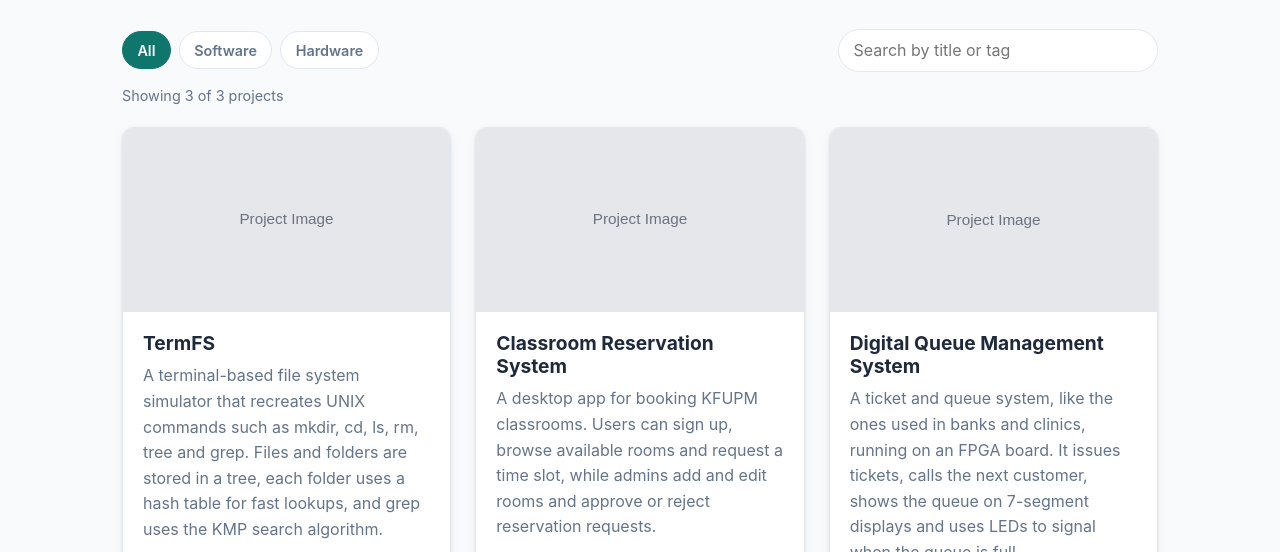
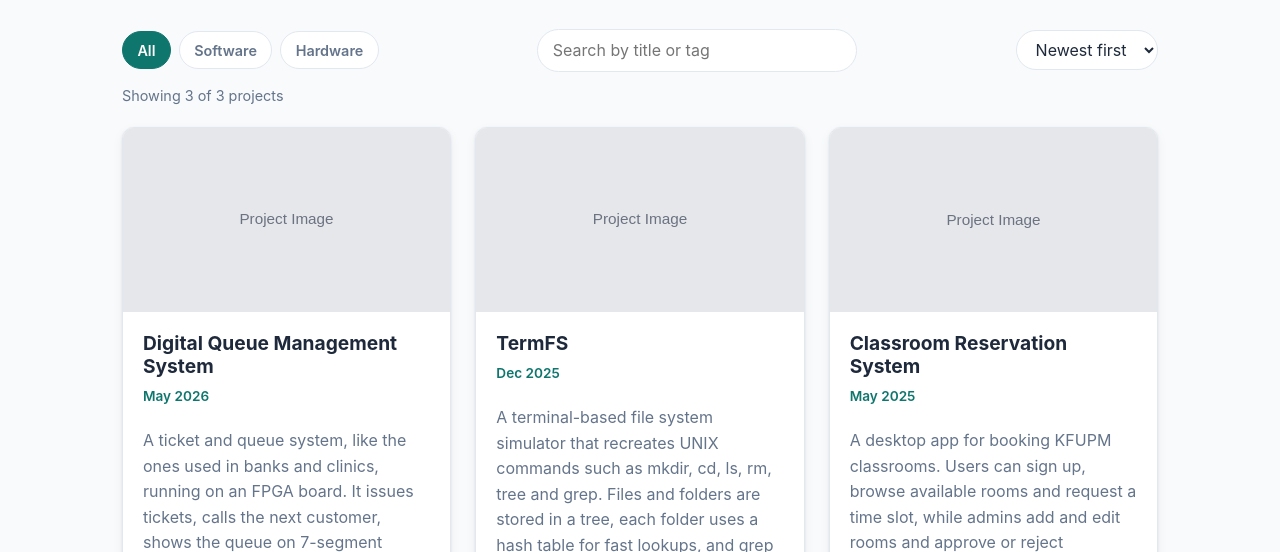
Before and after one commit to MJBukannan/202366970-MohamedBukannan-assignment3, a plain HTML site: page index.html in a window 1280 px wide. Shown: the part 668-1220 px from the top of the page. Drawn offline with Linux system fonts and the light colour scheme; no server answers.

Commit message:
Add project sorting that works with filter and search
Projects get a date and the grid is built in three steps: category,
search, then sort (Newest / Oldest / Title A-Z). Each card shows its
month and year, and the chosen sort is remembered with the storage helper.

Assisted-by: Claude Opus 5.5 (Anthropic)

```diff
--- a/css/styles.css
+++ b/css/styles.css
@@ -287,7 +287,8 @@ h3 {
   border-color: var(--color-accent);
 }
 
-.project-search {
+.project-search,
+.project-sort {
   flex: 1 1 220px;
   max-width: 320px;
   padding: 0.5rem 0.9rem;
@@ -298,9 +299,21 @@ h3 {
   background-color: var(--color-surface);
 }
 
-.project-search:focus {
+.project-sort {
+  flex: 0 0 auto;
+  cursor: pointer;
+}
+
+.project-search:focus,
+.project-sort:focus {
   outline: 2px solid var(--color-accent);
   outline-offset: 1px;
+}
+
+.project-card .project-date {
+  font-size: 0.85rem;
+  font-weight: 600;
+  color: var(--color-accent);
 }
 
 .project-count {
--- a/index.html
+++ b/index.html
@@ -73,6 +73,12 @@
         </div>
         <label for="project-search" class="visually-hidden">Search projects</label>
         <input type="search" id="project-search" class="project-search" placeholder="Search by title or tag">
+        <label for="project-sort" class="visually-hidden">Sort projects</label>
+        <select id="project-sort" class="project-sort">
+          <option value="newest">Newest first</option>
+          <option value="oldest">Oldest first</option>
+          <option value="title">Title A–Z</option>
+        </select>
       </div>
 
       <!-- aria-live makes screen readers announce the new count after filtering -->
--- a/js/script.js
+++ b/js/script.js
@@ -5,8 +5,8 @@
    1. Theme toggle   - light / dark, remembered between visits
    2. Contact form   - validation and feedback (front-end only, no backend)
    3. Scroll spy     - highlights the nav link for the section in view
-   4. Projects       - cards built from an array, with filter and search;
-                       the chosen filter is remembered between visits
+   4. Projects       - cards built from an array, with filter, search and
+                       sort; filter and sort are remembered between visits
    5. GitHub repos   - latest public repos fetched from the GitHub API,
                        with loading, error and retry states
    6. Scroll reveal  - sections fade in as they scroll into view
@@ -55,7 +55,6 @@ const storage = {
     }
   }
 };
-
 
 /* --------------------------------------------------------------------------
    1. Theme toggle
@@ -253,13 +252,16 @@ function initScrollSpy() {
 /* --------------------------------------------------------------------------
    4. Projects
    The projects live in one array instead of being written out in the HTML.
-   The cards are built from it, so filtering and searching only have to
-   decide which items to show, then rebuild the grid.
+   Every time something changes, the grid is rebuilt in three steps:
+     1. keep projects in the chosen category   (All / Software / Hardware)
+     2. keep projects that match the search text
+     3. sort what is left                      (Newest / Oldest / Title A-Z)
    -------------------------------------------------------------------------- */
 const projects = [
   {
     title: 'TermFS',
     category: 'software',
+    date: '2025-12',
     tags: ['Java', 'CLI', 'data structures', 'hash table', 'KMP'],
     image: 'assets/images/project-placeholder.svg',
     description: 'A terminal-based file system simulator that recreates UNIX commands such as '
@@ -269,6 +271,7 @@ const projects = [
   {
     title: 'Classroom Reservation System',
     category: 'software',
+    date: '2025-05',
     tags: ['Java', 'desktop app', 'booking', 'admin panel'],
     image: 'assets/images/project-placeholder.svg',
     description: 'A desktop app for booking KFUPM classrooms. Users can sign up, browse available '
@@ -278,6 +281,7 @@ const projects = [
   {
     title: 'Digital Queue Management System',
     category: 'hardware',
+    date: '2026-05',
     tags: ['Verilog', 'FPGA', 'digital logic', '7-segment display'],
     image: 'assets/images/project-placeholder.svg',
     description: 'A ticket and queue system, like the ones used in banks and clinics, running on an '
@@ -285,6 +289,21 @@ const projects = [
       + '7-segment displays and uses LEDs to signal when the queue is full.'
   }
 ];
+
+// How each sort option orders two projects. Dates are 'YYYY-MM' strings,
+// which sort correctly as plain text, so they need no parsing.
+const SORTERS = {
+  newest: function (a, b) { return b.date.localeCompare(a.date); },
+  oldest: function (a, b) { return a.date.localeCompare(b.date); },
+  title: function (a, b) { return a.title.localeCompare(b.title); }
+};
+
+// '2025-12' -> 'Dec 2025'
+function formatMonth(yearMonth) {
+  const parts = yearMonth.split('-');
+  return new Date(Number(parts[0]), Number(parts[1]) - 1, 1)
+    .toLocaleDateString('en-GB', { month: 'short', year: 'numeric' });
+}
 
 function initProjects() {
   const grid = document.getElementById('project-grid');
@@ -294,12 +313,17 @@ function initProjects() {
   const empty = document.getElementById('project-empty');
   const emptyText = document.getElementById('project-empty-text');
   const clearButton = document.getElementById('clear-search');
+  const sortSelect = document.getElementById('project-sort');
 
-  if (!grid || !count || !search || !empty) return;
+  if (!grid || !count || !search || !empty || !sortSelect) return;
 
   // The category currently selected: 'all', 'software' or 'hardware'.
   let activeFilter = 'all';
   const FILTER_KEY = 'projectFilter';
+
+  // The sort order currently selected: 'newest', 'oldest' or 'title'.
+  let activeSort = 'newest';
+  const SORT_KEY = 'projectSort';
 
   // Selects a category and marks its button as pressed. The CSS styles
   // follow aria-pressed, so this is all it takes to update the buttons.
@@ -320,6 +344,13 @@ function initProjects() {
     setFilter(saved);
   }
 
+  // Restore the sort order the same way: only if it is still a real option.
+  const savedSort = storage.get(SORT_KEY);
+  if (Object.prototype.hasOwnProperty.call(SORTERS, savedSort)) {
+    activeSort = savedSort;
+  }
+  sortSelect.value = activeSort;
+
   // Builds one card element from one project object. textContent is used
   // instead of innerHTML so the text is always shown as text, never run as HTML.
   // index is the card's position in the grid. It staggers the fade-in so the
@@ -336,6 +367,11 @@ function initProjects() {
     const title = document.createElement('h3');
     title.textContent = project.title;
 
+    // The date is shown so the visitor can see why the cards are in this order.
+    const date = document.createElement('p');
+    date.className = 'project-date';
+    date.textContent = formatMonth(project.date);
+
     const description = document.createElement('p');
     description.textContent = project.description;
 
@@ -347,7 +383,7 @@ function initProjects() {
       tagList.appendChild(item);
     });
 
-    card.append(image, title, description, tagList);
+    card.append(image, title, date, description, tagList);
     return card;
   }
 
@@ -368,9 +404,14 @@ function initProjects() {
   // Works out which projects to show, rebuilds the grid and updates the count.
   function render() {
     const query = search.value.trim().toLowerCase();
-    const visible = projects.filter(function (project) {
-      return matches(project, query);
-    });
+
+    // Steps 1 and 2 (category + search) are in matches(), step 3 is the sort.
+    // filter() returns a new array, so sorting it never reorders `projects`.
+    const visible = projects
+      .filter(function (project) {
+        return matches(project, query);
+      })
+      .sort(SORTERS[activeSort]);
 
     // map passes (project, index) to createCard, which uses the index for the delay.
     grid.replaceChildren(...visible.map(createCard));
@@ -403,6 +444,12 @@ function initProjects() {
 
       render();
     });
+  });
+
+  sortSelect.addEventListener('change', function () {
+    activeSort = sortSelect.value;
+    storage.set(SORT_KEY, activeSort);
+    render();
   });
 
   // 'input' fires on every keystroke, so results update while typing.
```
